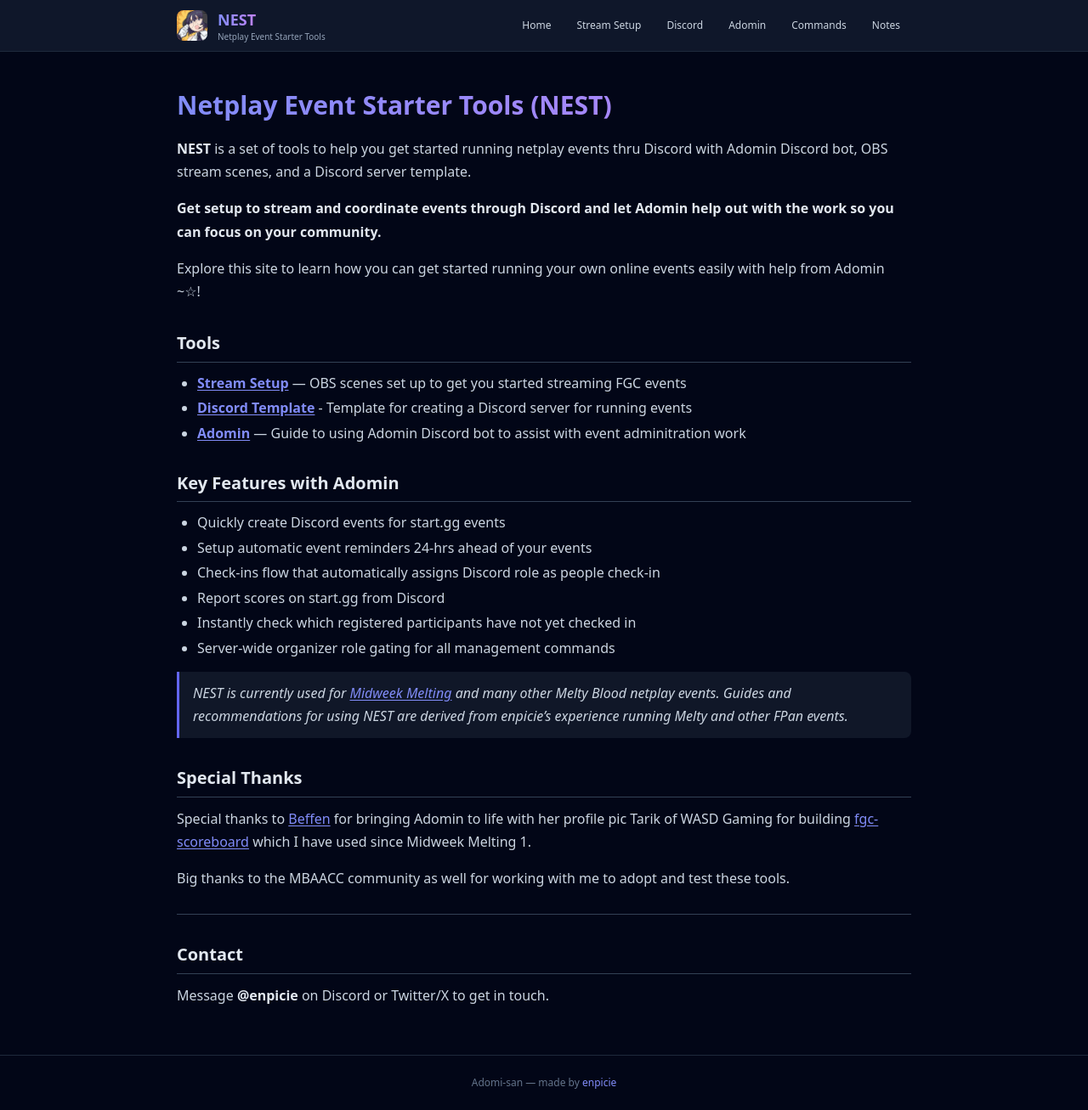
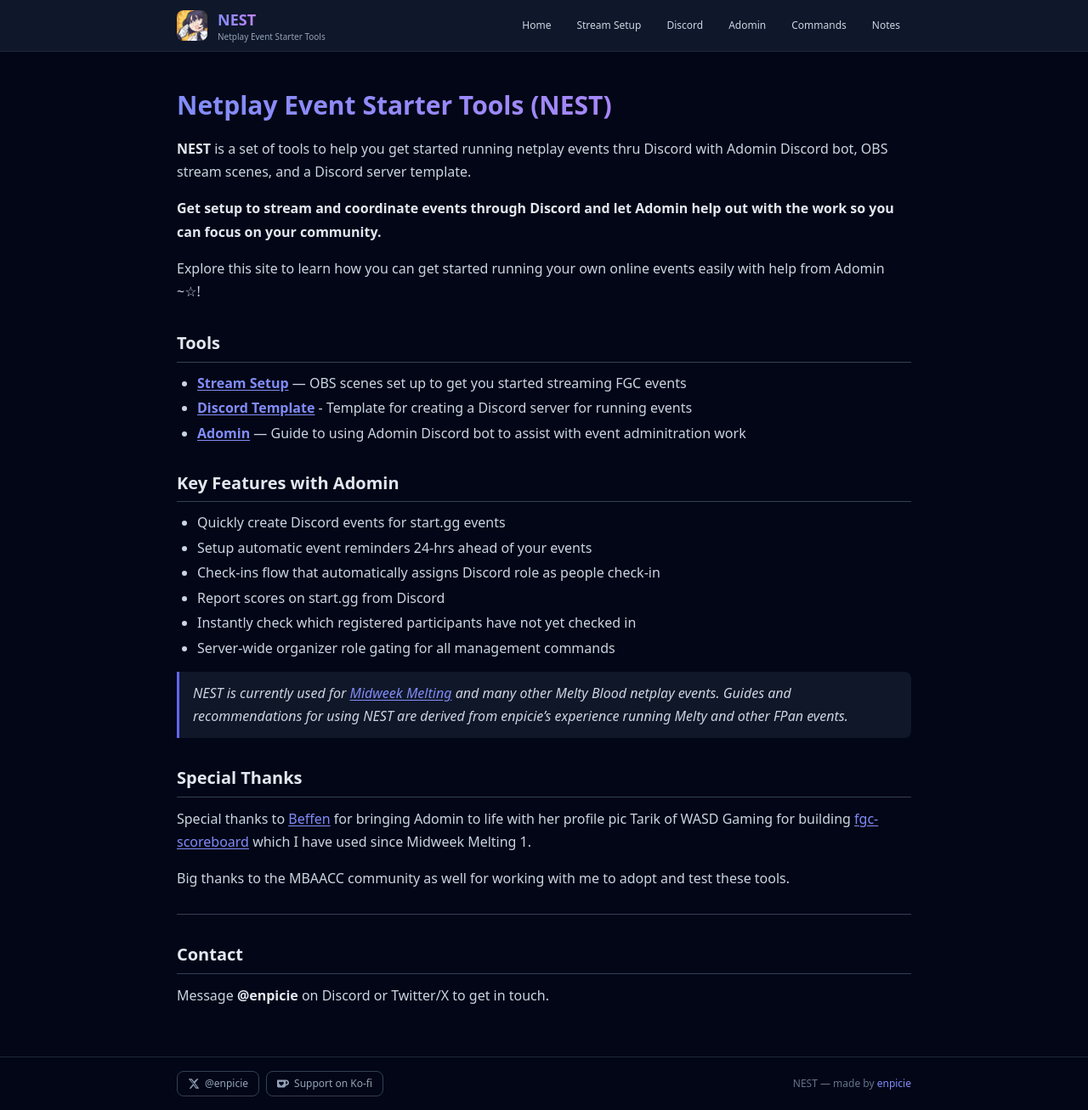
Before and after one commit to enpicie/nest, a Jekyll site: the page built from index.md, in a window 1280 px wide and 1307 px high. Shown: the whole window at 85% size. Built offline with Jekyll 4.4.1, drawn with Linux system fonts in a browser that asks for light colours; nearby versions of some CDN libraries.

Commit message:
add socials

```diff
--- a/_includes/footer.html
+++ b/_includes/footer.html
@@ -1,6 +1,18 @@
-<footer class="border-t border-slate-800 py-6 text-center text-xs text-slate-500">
-  <p>
-    Adomi-san &mdash; made by
-    <a href="https://github.com/enpicie" class="text-indigo-400 hover:text-indigo-300">enpicie</a>
-  </p>
+<footer class="border-t border-slate-800 py-4">
+  <div class="max-w-4xl mx-auto px-4 flex items-center justify-between">
+    <div class="flex items-center gap-2">
+      <a href="https://twitter.com/enpicie" class="inline-flex items-center gap-1.5 px-3 py-1.5 rounded-lg border border-slate-700 text-xs text-slate-400 hover:text-white hover:border-slate-500 transition-colors">
+        <svg xmlns="http://www.w3.org/2000/svg" class="w-3.5 h-3.5" viewBox="0 0 24 24" fill="currentColor"><path d="M18.244 2.25h3.308l-7.227 8.26 8.502 11.24H16.17l-4.714-6.231-5.401 6.231H2.746l7.73-8.835L1.254 2.25H8.08l4.253 5.622 5.911-5.622zm-1.161 17.52h1.833L7.084 4.126H5.117z"/></svg>
+        @enpicie
+      </a>
+      <a href="https://ko-fi.com/enpicie" class="inline-flex items-center gap-1.5 px-3 py-1.5 rounded-lg border border-slate-700 text-xs text-slate-400 hover:text-white hover:border-slate-500 transition-colors">
+        <svg xmlns="http://www.w3.org/2000/svg" class="w-3.5 h-3.5" viewBox="0 0 24 24" fill="currentColor"><path d="M23.881 8.948c-.773-4.085-4.859-4.593-4.859-4.593H.723c-.604 0-.679.798-.679.798s-.082 7.324-.022 11.822c.164 2.424 2.586 2.672 2.586 2.672s8.267-.023 11.966-.049c2.438-.426 2.683-2.566 2.658-3.734 4.352.24 7.422-2.831 6.649-6.916zm-11.062 3.511c-1.246 1.453-4.011 3.976-4.011 3.976s-.121.119-.31.023c-.076-.057-.108-.09-.108-.09-.443-.441-3.368-3.049-4.034-3.954-.709-.965-1.041-2.7-.091-3.71.951-1.01 3.005-1.086 4.363.407 0 0 1.565-1.782 3.468-.963 1.904.82 1.832 2.98.723 4.311zm6.173.478c-.928.116-1.682.028-1.682.028V7.284h1.77s1.971.551 1.971 2.638c0 1.913-.985 2.667-2.059 3.015z"/></svg>
+        Support on Ko-fi
+      </a>
+    </div>
+    <p class="text-xs text-slate-500">
+      NEST &mdash; made by
+      <a href="https://github.com/enpicie" class="text-indigo-400 hover:text-indigo-300">enpicie</a>
+    </p>
+  </div>
 </footer>
```
